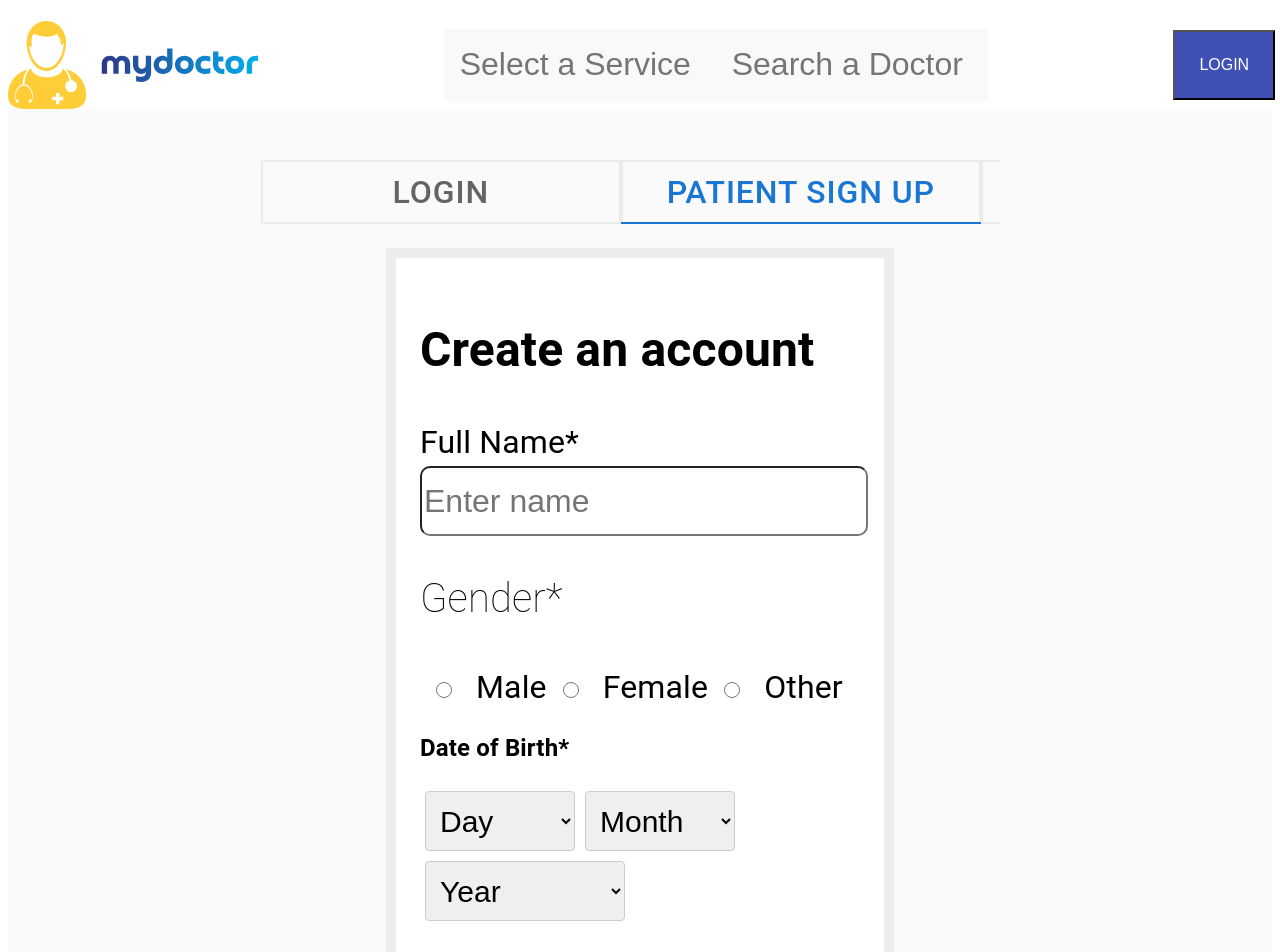
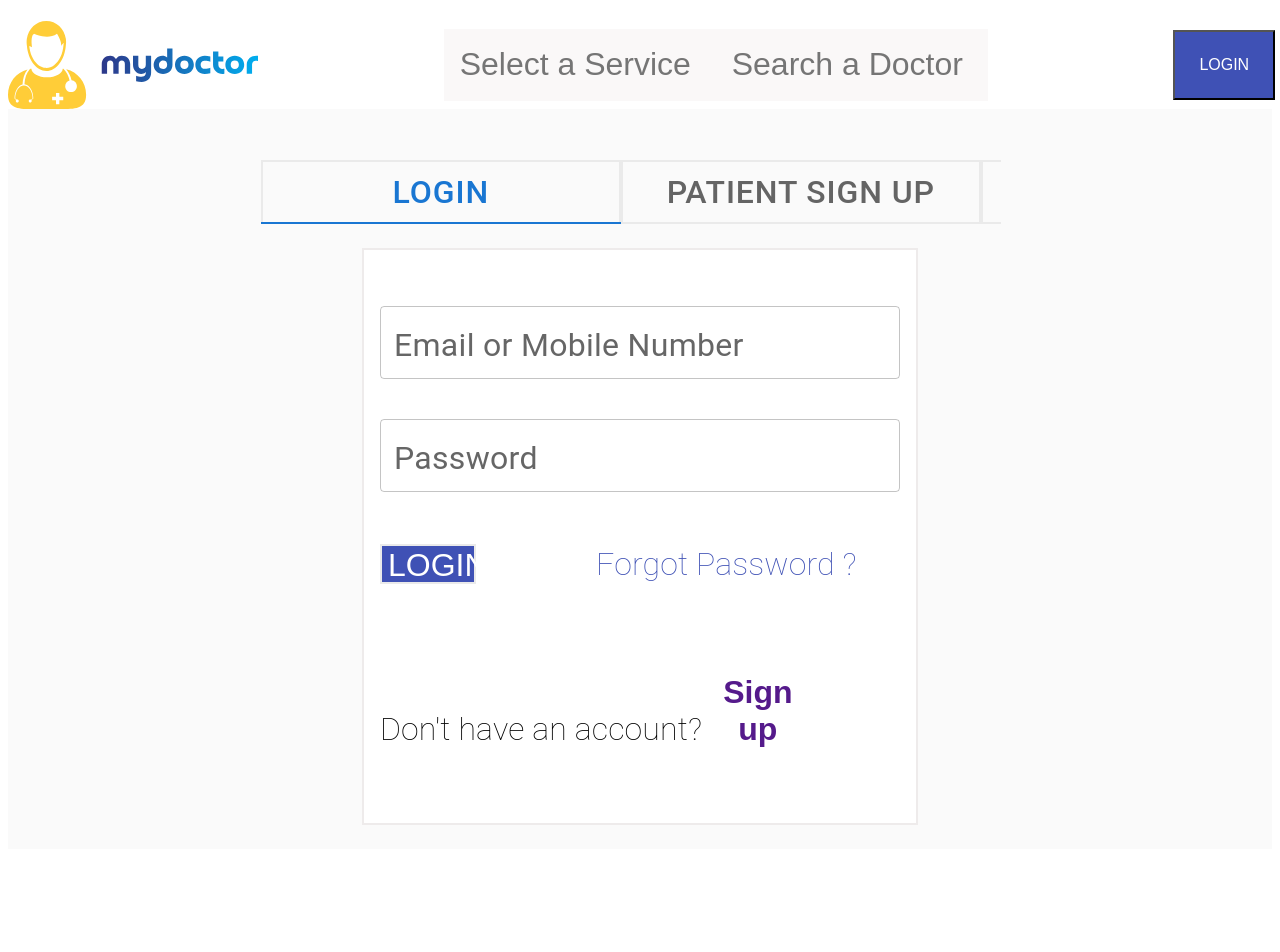
Before and after one commit to Ishusharma7/my-doctor, a React (Create React App) app: page / in a window 1280 px wide. Shown: the top 952 px of the page. After the commit the page ends 857 px from the top, so only its background shows below. Built offline with nearby package versions, Linux system fonts and the light colour scheme.

Commit message:
first commit

```diff
--- a/src/App.js
+++ b/src/App.js
@@ -1,8 +1,9 @@
 import Login from './Login Page/login'
-
+import Header from './header/Header'
 function App() {
   return (
     <div className="App">
+    <Header />
     <Login />
     </div>
   );
--- a/src/Login Page/doc.js
+++ b/src/Login Page/forms/doc.js
@@ -1,8 +1,9 @@
 import React from 'react'
 import css from './register.module.css'
 import { useState } from 'react';
+import { TextField } from '@mui/material';
 
-export default function Doc() {
+export default function Doc(props) {
     const [selectedOption, setSelectedOption] = useState('');
 
     const handleOptionChange = (event) => {
@@ -14,7 +15,7 @@ export default function Doc() {
             <h1>Create an account</h1>
             <label>
             Full Name*
-            <input
+            <TextField
                 placeholder='Enter name'
                 required
             />
@@ -56,32 +57,34 @@ export default function Doc() {
         <div className={css.down}>
         <label>
           Mobile Number*
-            <input
+            <TextField
             placeholder='Enter Mobile Number'
              />
              </label>
              <label>
              Email*
-             <input
+             <TextField
             placeholder='abc@gmail.com'
              />
              </label>
              <label>
              Create Password*
-             <input
+             <TextField
             placeholder='Create Password'
              />
              </label>
              <label>
              Confirm Password*
-             <input
+             <TextField
             placeholder='Confirm Password'
              />
              </label>
         </div>
         <div className={css.last}>
         <button>Register</button>
-        <h4>Already have an account? Sign in</h4>
+        <div className={css.but}>
+        <h4>Already have an accout? <button onClick={props.handleSigin}>Sign in</button></h4>
+        </div>
         </div>
     </form>
   )
--- a/src/form.js
+++ b/src/Login Page/forms/form.js
@@ -1,7 +1,7 @@
 import React from 'react'
 import TextField from '@mui/material/TextField';
 import css from './form.module.css'
-function Form() {
+function Form(props) {
   return (
     <form>
     <div className={css.all}>
@@ -15,7 +15,9 @@ function Form() {
     <button>LOGIN</button>
     <h3>Forgot Password ?</h3>
     </div>
-    <h5>Don't have an account? Sign up</h5>
+    <div className={css.sig}>
+    <h5>Don't have an account? <button onClick={props.handleSign}>Sign up</button></h5>
+    </div>
     </form>
   )
 }
--- a/src/form.module.css
+++ b/src/Login Page/forms/form.module.css
@@ -20,11 +20,14 @@ form{
 }
 .down{
     display: flex;
+    align-items: center;
     gap: 15vh;
     margin-top: 2vh;
 }
 .all input{
     height: 5vh;
+    width: 20vh;
+    border: blue;
 }
 h5{
     font-size: 2rem;
@@ -32,9 +35,17 @@ h5{
 }
 .down h3{
     font-size: 2rem;
+    font-weight: 100;
 }
 .all label{
     font-size: 2rem;
+}
+.sig button{
+    width: 12vh;
+    background-color: transparent;
+    border: none;
+    color: #551A8B;
+    font-weight: 600;
 }
 @media (max-width: 400px) {
     .all input{
--- a/src/Login Page/register.js
+++ b/src/Login Page/forms/register.js
@@ -1,8 +1,9 @@
 import React from 'react'
 import css from './register.module.css'
 import { useState } from 'react';
+import TextField from '@mui/material/TextField';
 
-export default function Register() {
+export default function Register(props) {
     const [selectedOption, setSelectedOption] = useState('');
     const [selectedDay, setSelectedDay] = useState('');
   const [selectedMonth, setSelectedMonth] = useState('');
@@ -37,7 +38,7 @@ export default function Register() {
             <h1>Create an account</h1>
             <label>
             Full Name*
-            <input
+            <TextField
                 placeholder='Enter name'
                 required
             />
@@ -80,7 +81,7 @@ export default function Register() {
 
 
 
-        <div>
+        <div className={css.dob}>
       <h2>Date of Birth*</h2>
       <select value={selectedDay} onChange={handleDayChange}>
         <option value="">Day</option>
@@ -116,32 +117,34 @@ export default function Register() {
         <div className={css.down}>
         <label>
           Mobile Number*
-            <input
+            <TextField
             placeholder='Enter Mobile Number'
              />
              </label>
              <label>
              Email*
-             <input
+             <TextField
             placeholder='abc@gmail.com'
              />
              </label>
              <label>
              Create Password*
-             <input
+             <TextField
             placeholder='Create Password'
              />
              </label>
              <label>
              Confirm Password*
-             <input
+             <TextField
             placeholder='Confirm Password'
              />
              </label>
         </div>
         <div className={css.last}>
         <button>Register</button>
-        <h4>Already have an account? Sign in</h4>
+        <div className={css.but}>
+        <h4>Already have an account? <button onClick={props.handlesiigin}>Sign in</button></h4>
+        </div>
         </div>
     </form>
   )
--- /dev/null
+++ b/src/Login Page/forms/register.module.css
@@ -0,0 +1,136 @@
+.up h1{
+    font-size: 3rem;
+}
+.up input{
+    height: 6vh;
+    width: 63vh;
+    border-radius: 5px;
+    font-size: 2rem;
+}
+.mid h2{
+    font-size: 2.5rem;
+    font-weight: 100;
+}
+.mid label{
+    font-size: 2rem;
+}
+input[type=radio]{
+    margin-right: 3.5vh;
+    margin-left: 2vh;
+}
+.radio{
+    height: 3vh;
+    width: 3vh;
+}
+.down input{
+    height: 6vh;
+    width: 63vh;
+    border-radius: 10px;
+    font-size: 2rem;
+}
+form{
+    width: 65vh;
+    padding: 2vh;
+    border: 2px solid #eeebeb;
+}
+.down{
+    margin-top: 4vh;
+    display: flex;
+    flex-direction: column;
+    gap: 50px;
+}
+.last button{
+    margin-top: 5vh;
+    width: 20vh;
+    font-size: 3vh;
+    background-color: #3f51b5;
+    color: white;
+}
+.last{
+    display: flex;
+    flex-direction: column;
+}
+.last h4{
+    font-size: 2rem;
+    font-weight: 200;
+}
+
+select {
+  font-size: 30px;
+  padding: 10px;
+  border: 1px solid #ccc;
+  border-radius: 4px;
+}
+
+select {
+  width: 150px;
+  height: 80px;
+  padding: 10px;
+  margin: 5px;
+}
+.but button{
+    width: 12vh;
+    background-color: transparent;
+    border: none;
+    color: #551A8B;
+    font-weight: 600;
+}
+
+select:last-child {
+  width: 200px;
+}
+label{
+    font-size: 2rem;
+}
+@media (max-width: 400px) {
+    .up h1{
+        font-size: 1.5em;
+    }
+    .up input{
+        width: 100%;
+        height: 3vh;
+    }
+    .down input{
+        width: 100%;
+        height: 3vh;
+    }
+    .up label{
+        font-size: 1em;
+    }
+    .mid h2{
+        font-size: 1em;
+        margin-left: 4vh;
+    }
+    .mid label{
+        font-size: 1em;
+    }
+    .dob h2{
+        font-size: 1em;
+    }
+    select {
+        font-size: 1em;
+        padding: 5px;
+    }
+    select {
+      width: 100px;
+      height: 40px;
+      margin: 0;
+    }
+     select:last-child {
+        width: 80px;
+      }
+      input[type=radio]{
+        margin-right: 3vh;
+        margin-left: 4vh;
+    }
+     .down label{
+        font-size: 1em;
+     }
+     .last h4{
+        font-size: 1.2em;
+     }
+     .last button{
+        width: 15vh;
+        height: 5vh;
+    }
+}
--- a/src/Login Page/login.js
+++ b/src/Login Page/login.js
@@ -1,5 +1,4 @@
 import React from 'react'
-import Header from "./Header";
 import b from './images/b.svg'
 import c from './images/c.svg'
 import css from './login.module.css'
@@ -9,9 +8,9 @@ import Tabs from '@mui/material/Tabs';
 import Tab from '@mui/material/Tab';
 import Typography from '@mui/material/Typography';
 import Box from '@mui/material/Box';
-import Form from '../form';
-import Register from './register';
-import Doc from './doc';
+import Form from './forms/form';
+import Register from './forms/register';
+import Doc from './forms/doc';
 
 
 
@@ -50,14 +49,22 @@ function CustomTabPanel(props) {
 
 
 function Login() {
-    const [value, setValue] = useState(1);
+    const [value, setValue] = useState(0);
 
   const handleChange = (event, newValue) => {
     setValue(newValue);
   };
+  const handleSign =()=>{
+    setValue(1);
+  }
+  const handleSigin=()=>{
+    setValue(0)
+  }
+  const handlesiigin=()=>{
+    setValue(0)
+  }
   return (
     <>
-        <Header />
         <div>
         <div className={css.nav}>
         <Box sx={{ width: '100%' }}>
@@ -81,7 +88,7 @@ function Login() {
             width={1200}
             height={1200}
         />
-       <Form />
+       <Form handleSign={handleSign} />
         </div>
 
       </CustomTabPanel>
@@ -93,7 +100,7 @@ function Login() {
             width={1200}
             height={1200}
         />
-        <Register />
+        <Register handlesiigin={handlesiigin} />
         </div>
       </CustomTabPanel>
       <CustomTabPanel value={value} index={2}>
@@ -104,7 +111,7 @@ function Login() {
             width={1200}
             height={1200}
         />
-        <Doc />
+        <Doc handleSigin={handleSigin} />
         </div>
       </CustomTabPanel>
     </Box>
--- a/src/Login Page/login.module.css
+++ b/src/Login Page/login.module.css
@@ -9,7 +9,7 @@
     margin-top: 10vh;
 }
 .empt{
-    width: 60%;
+    width: 63%;
 }
 .fl {
     display: flex;
--- a/src/Login Page/register.module.css
+++ /dev/null
@@ -1,76 +0,0 @@
-.up h1{
-    font-size: 3rem;
-}
-.up input{
-    height: 8vh;
-    width: 100%;
-    border-radius: 10px;
-    font-size: 2rem;
-}
-.mid h2{
-    font-size: 2.5rem;
-    font-weight: 100;
-}
-.mid label{
-    font-size: 2rem;
-}
-input[type=radio]{
-    margin-right: 3vh;
-    margin-left: 2vh;
-}
-.radio{
-    height: 2vh;
-    width: 2vh;
-}
-.down input{
-    height: 8vh;
-    width: 100%;
-    border-radius: 10px;
-    font-size: 2rem;
-}
-form{
-    width: 55vh;
-    padding: 3vh;
-    border: 10px solid #eeebeb;
-}
-.down{
-    margin-top: 4vh;
-    display: flex;
-    flex-direction: column;
-    gap: 50px;
-}
-.last button{
-    margin-top: 5vh;
-    width: 20vh;
-    font-size: 3vh;
-    background-color: #3f51b5;
-    color: white;
-}
-.last{
-    display: flex;
-    flex-direction: column;
-}
-.last h4{
-    font-size: 2rem;
-    font-weight: 200;
-}
-
-select {
-  font-size: 30px;
-  padding: 10px;
-  border: 1px solid #ccc;
-  border-radius: 4px;
-  margin: 5px;
-}
-
-select {
-  width: 150px;
-  height: 60px;
-}
-
-select:last-child {
-  width: 200px;
-}
-label{
-    font-size: 2rem;
-}
--- a/src/Login Page/Header.js
+++ b/src/header/Header.js
@@ -1,5 +1,5 @@
 import React from 'react'
-import a from './images/a.svg'
+import a from '../Login Page/images/a.svg'
 import css from './header.module.css'
 
 export default function Header () {
```
Also changed, not shown: src/header/header.module.css (renamed from src/Login Page/header.module.css).
